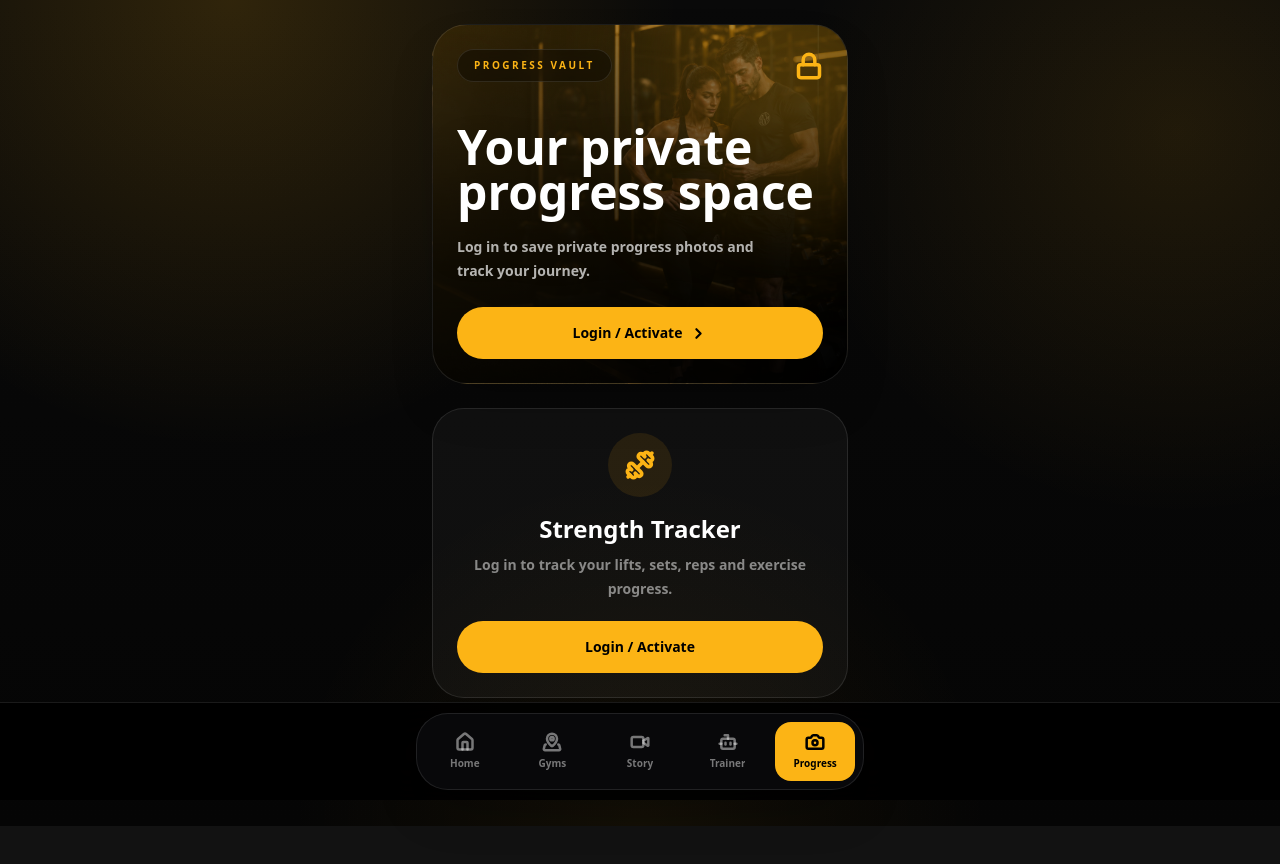
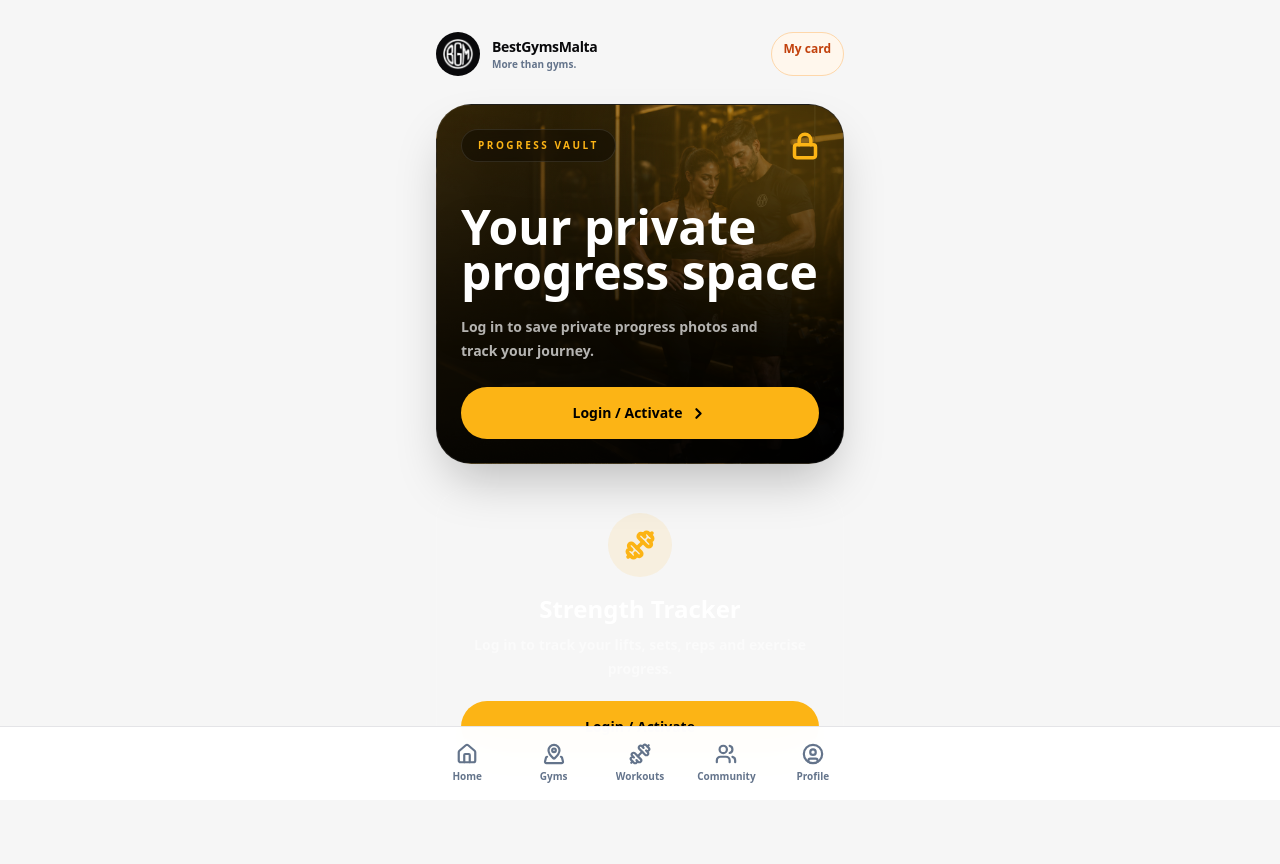
Before and after one commit to leli1982/bestgymsmalta-member-platform, a Next.js app: page /progress in a window 1280 px wide. Shown: the top 864 px of the page. Before the commit the page ends 826 px from the top, so only its background shows below. Built offline with nearby package versions, Linux system fonts and the light colour scheme.

Commit message:
ui: use light shell for progress tools

```diff
--- a/app/progress/page.tsx
+++ b/app/progress/page.tsx
@@ -1,16 +1,14 @@
 import ProgressVault from "@/components/progress/ProgressVault";
 import StrengthTracker from "@/components/progress/StrengthTracker";
-import BottomNav from "@/components/BottomNav";
+import AppShell from "@/components/ui/AppShell";
 
 export default function Page() {
   return (
-    <>
-      <main className="mx-auto min-h-screen max-w-md space-y-6 px-4 pb-32 pt-6 text-white">
+    <AppShell theme="light">
+      <div className="space-y-6">
         <ProgressVault />
         <StrengthTracker />
-      </main>
-
-      <BottomNav />
-    </>
+      </div>
+    </AppShell>
   );
 }
```
